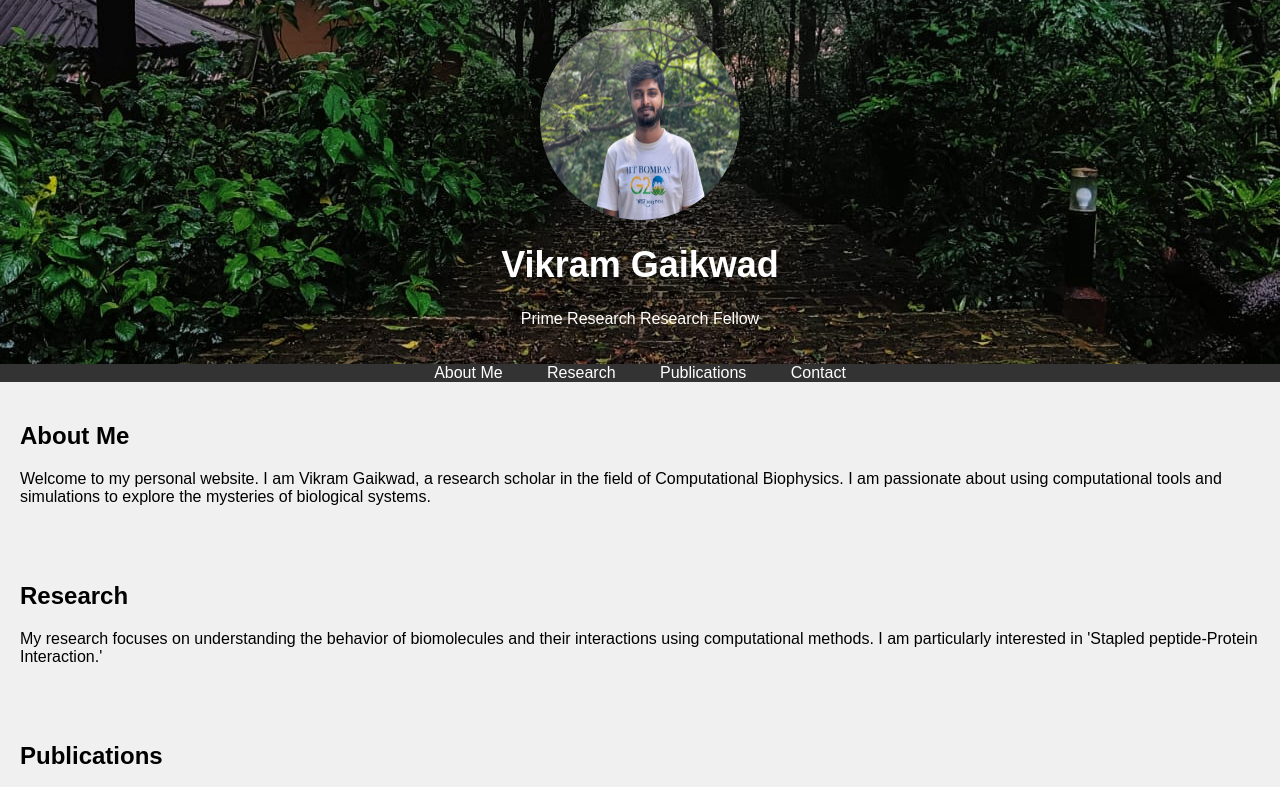
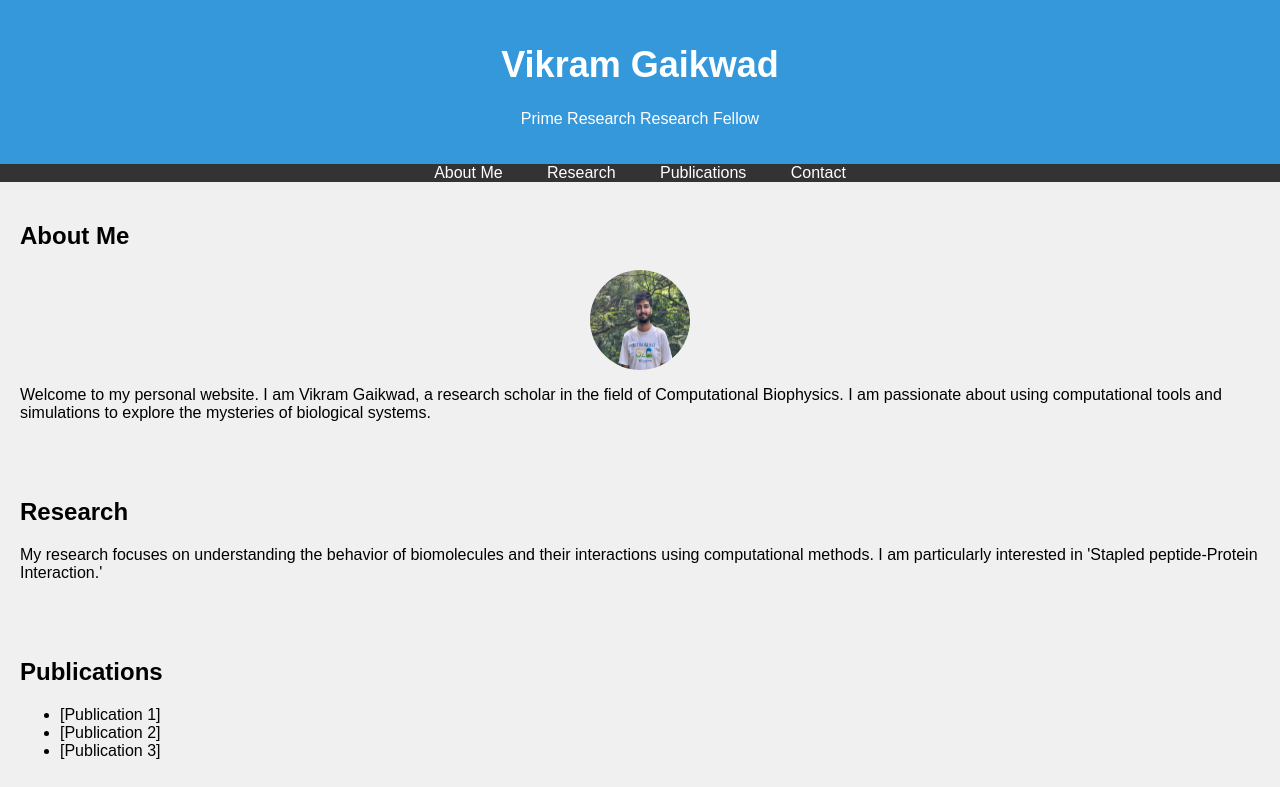
Before and after one commit to vikramgaikwad/vikramgaikwad.github.io, a plain HTML site: page index.html in a window 1280 px wide. Shown: the top 787 px of the page. Drawn offline with Linux system fonts and the light colour scheme.

Commit message:
Update index.html

```diff
--- a/index.html
+++ b/index.html
@@ -12,8 +12,7 @@
             background-color: #f0f0f0; /* Set the background color you prefer */
         }
         header {
-            background: url('WhatsApp Image 2023-11-04 at 22.20.13.jpeg') center center no-repeat;
-            background-size: cover;
+            background-color: #3498db; /* Set the background color for the header */
             color: #fff;
             text-align: center;
             padding: 20px;
@@ -41,8 +40,8 @@
             padding: 10px;
         }
         #profile-image {
-            width: 200px;
-            height: 200px;
+            width: 100px; /* Adjust the width as needed */
+            height: 100px; /* Adjust the height as needed */
             border-radius: 50%;
             display: block;
             margin: 0 auto;
@@ -51,7 +50,6 @@
 </head>
 <body>
     <header>
-        <img id="profile-image" src="photo_2023-11-02_18-43-47.jpg" alt="Vikram Gaikwad">
         <h1>Vikram Gaikwad</h1>
         <p>Prime Research Research Fellow</p>
     </header>
@@ -63,6 +61,7 @@
     </nav>
     <section id="about">
         <h2>About Me</h2>
+        <img id="profile-image" src="photo_2023-11-02_18-43-47.jpg" alt="Vikram Gaikwad">
         <p>
             Welcome to my personal website. I am Vikram Gaikwad, a research scholar in the field of Computational Biophysics. I am passionate about using computational tools and simulations to explore the mysteries of biological systems.
         </p>
```
